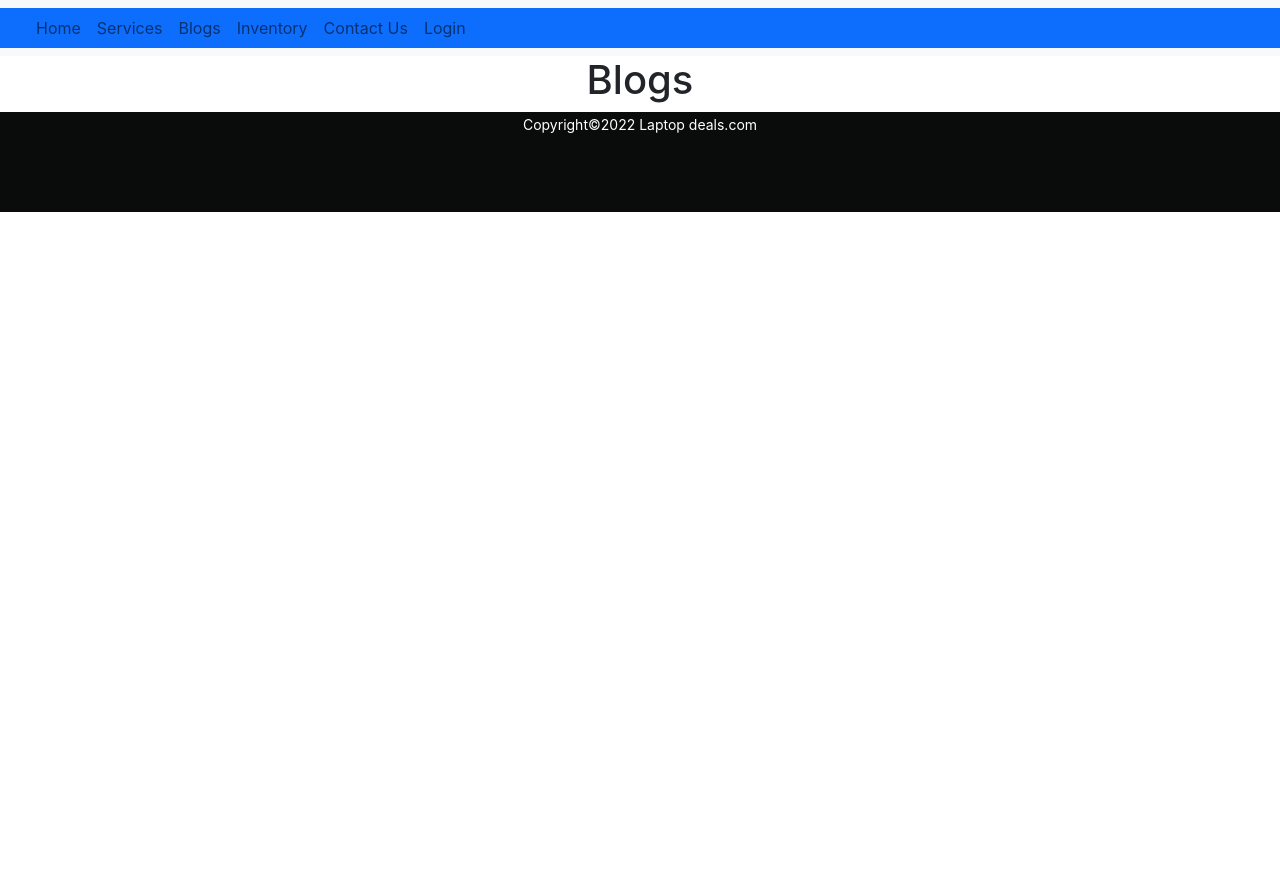
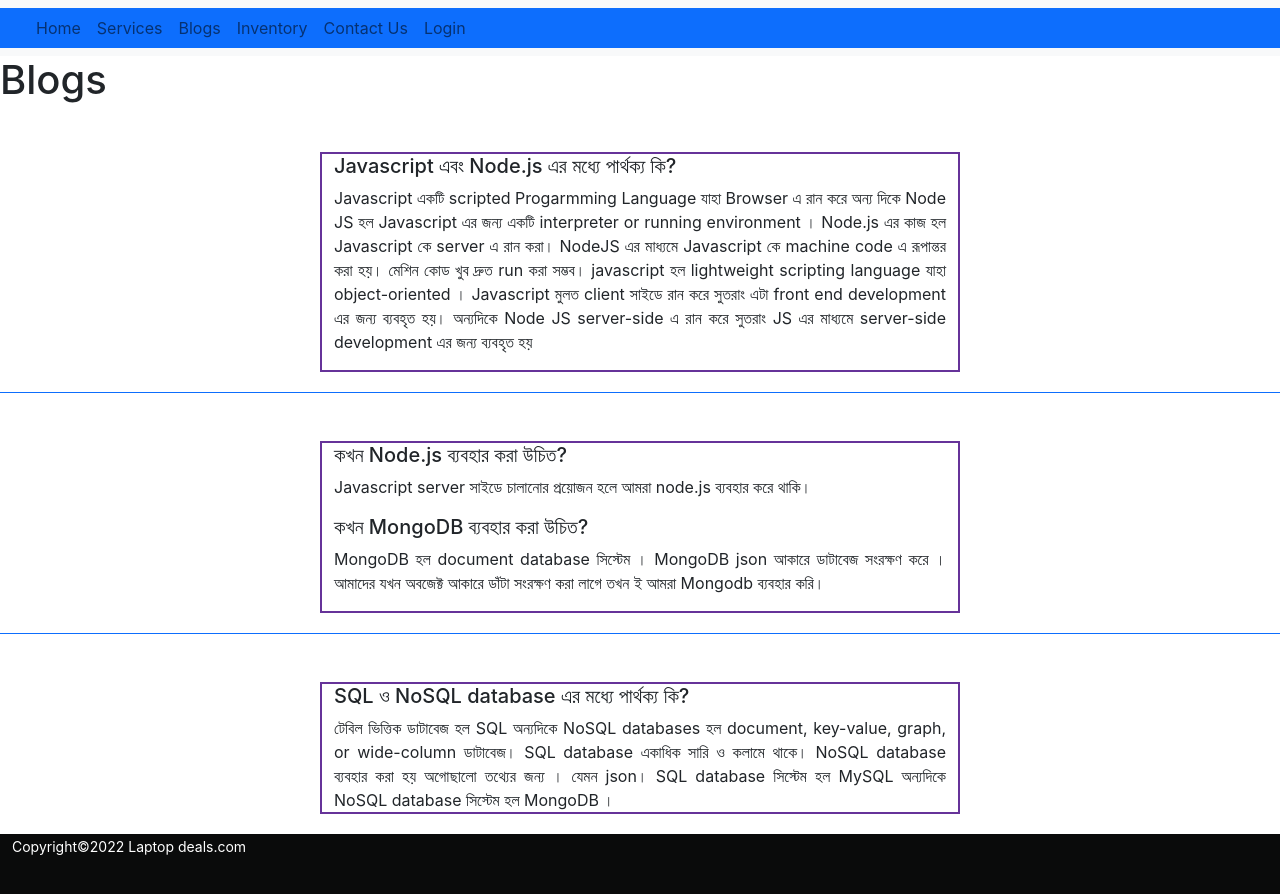
Before and after one commit to BabulKumar2022/warehouse-client-assign-11, a React (Create React App) app: page /blogs in a window 1280 px wide. Shown: the top 894 px of the page. Before the commit the page ends 800 px from the top, so only its background shows below. Built offline with nearby package versions, Linux system fonts and the light colour scheme; no server answers.

Commit message:
google login done

```diff
--- a/src/App.css
+++ b/src/App.css
@@ -1,6 +1,6 @@
-.App {
+/* .App {
   text-align: center;
-}
+} */
 
 .App-logo {
   height: 40vmin;
--- a/src/compnents/Blogs/Blogs.css
+++ b/src/compnents/Blogs/Blogs.css
@@ -1,7 +1,5 @@
-.about-img img{
-    width: 80%;
-
- }
- .about-container{
-    margin-bottom: 100px;
- }
+.blog-area{
+   border: 2px solid rebeccapurple;
+   text-align: justify;
+   margin-bottom: 20px;
+}
--- a/src/compnents/Blogs/Blogs.js
+++ b/src/compnents/Blogs/Blogs.js
@@ -5,6 +5,26 @@ const Blogs = () => {
     return (
         <div>
             <h1>Blogs</h1>
+            <div className="blog-area container w-50 mx-auto mt-5">
+                <h5>Javascript এবং Node.js এর মধ্যে পার্থক্য কি?</h5>
+                <p> Javascript একটি scripted Progarmming Language যাহা Browser এ রান করে অন্য দিকে Node JS হল Javascript এর জন্য একটি interpreter or running environment । Node.js এর কাজ হল Javascript কে server এ রান করা। NodeJS এর মাধ্যমে Javascript কে machine code এ রূপান্তর করা হয়। মেশিন কোড খুব দ্রুত run করা সম্ভব। javascript হল  lightweight scripting language যাহা object-oriented । Javascript  মুলত  client সাইডে রান করে সুতরাং এটা front end development এর জন্য ব্যবহৃত হয়। অন্যদিকে Node JS  server-side এ রান করে সুতরাং JS এর মাধ্যমে server-side development এর জন্য ব্যবহৃত হয়</p>
+            </div>
+            <div className="d-flex align-items-center">
+                <div style={{height: '1px'}} className="bg-primary w-100"></div>
+            </div>
+            <div className="blog-area container w-50 mx-auto mt-5">
+                <h5>কখন Node.js ব্যবহার করা উচিত? </h5>
+                <p> Javascript server সাইডে চালানোর প্রয়োজন হলে  আমরা node.js ব্যবহার করে থাকি। </p>
+                <h5>কখন MongoDB ব্যবহার করা উচিত?</h5>
+                <p>MongoDB হল document database সিস্টেম । MongoDB json আকারে ডাটাবেজ সংরক্ষণ করে । আমাদের যখন অবজেক্ট আকারে ডাঁটা সংরক্ষণ করা লাগে তখন ই আমরা Mongodb ব্যবহার করি।</p>
+            </div>
+            <div className="d-flex align-items-center">
+                <div style={{height: '1px'}} className="bg-primary w-100"></div>
+            </div>
+            <div className="blog-area container w-50 mx-auto mt-5">
+                <h5>SQL ও NoSQL database এর মধ্যে পার্থক্য কি?</h5>
+                টেবিল ভিত্তিক ডাটাবেজ হল SQL অন্যদিকে NoSQL databases হল  document, key-value, graph, or wide-column ডাটাবেজ। SQL database একাধিক সারি ও কলামে থাকে। NoSQL database ব্যবহার করা হয় অগোছালো তথ্যের জন্য । যেমন json। SQL database সিস্টেম হল MySQL অন্যদিকে NoSQL database সিস্টেম হল MongoDB ।
+            </div>
         </div>
     );
 };
--- a/src/compnents/ContactUs/ContactUs.css
+++ b/src/compnents/ContactUs/ContactUs.css
@@ -0,0 +1,7 @@
+.about-img img{
+    width: 80%;
+
+ }
+ .about-container{
+    margin-bottom: 100px;
+ }
--- a/src/compnents/Login/Login.js
+++ b/src/compnents/Login/Login.js
@@ -3,6 +3,8 @@ import { useCreateUserWithEmailAndPassword, useSignInWithEmailAndPassword } from
 import auth from '../Firebase/Firebase.init';
 import { useAuthState } from 'react-firebase-hooks/auth';
 import { navigate, useLocation, useNavigate } from 'react-router-dom';
+import SocialLogin from './SocialLogin/SocialLogin';
+import { sendEmailVerification } from 'firebase/auth';
 
 
 
@@ -53,8 +55,10 @@ const Login = () => {
 
             setPassWordError('');
             createUserWithEmailAndPassword(userInfo.email, userInfo.password);
+
         }else{
             signInWithEmailAndPassword(userInfo.email, userInfo.password);
+            verifyEmail();
         }
 
 
@@ -69,8 +73,16 @@ const Login = () => {
         navigate(from, { replace: true });
     }
 
+    const verifyEmail =() =>{
+        sendEmailVerification(auth.currentUser)
+        .then(() =>{
+            console.log('Email sent verification')
+        })
+    }
+
+
     return (
-        <div className='container'>
+        <div className='container '>
 
             <form className=' w-50 mx-auto mt-5' onSubmit={handleSubmit}>
 
@@ -108,6 +120,7 @@ const Login = () => {
                     user && <p className='text-success'>Login successfully</p>
                 }
             </form>
+            <SocialLogin></SocialLogin>
         </div>
     );
 };
--- /dev/null
+++ b/src/compnents/Login/SocialLogin/SocialLogin.js
@@ -0,0 +1,35 @@
+import React from 'react';
+import { useSignInWithGoogle } from 'react-firebase-hooks/auth';
+import { useNavigate } from 'react-router-dom';
+import auth from '../../Firebase/Firebase.init';
+
+const SocialLogin = () => {
+    const [signInWithGoogle, user, loading, error] = useSignInWithGoogle(auth);
+    const navigate = useNavigate();
+
+    if (error) {
+        return (
+          <div>
+            <p>Error: {error.message}</p>
+          </div>
+        );
+      }
+      if(user){
+          navigate('/');
+      }
+
+    return (
+        <div>
+            <div className="d-flex align-items-center">
+                <div style={{height: '1px'}} className="bg-primary w-50"></div>
+                <p className='mt-2 px-2' >or</p>
+                <div style={{height: '1px'}} className="bg-primary w-50"></div>
+            </div>
+            <div  className="text-center mb-5">
+                <button className=" btn btn-primary" onClick={()=> signInWithGoogle()}> Google SignIn</button>
+            </div>
+        </div>
+    );
+};
+
+export default SocialLogin;
```
